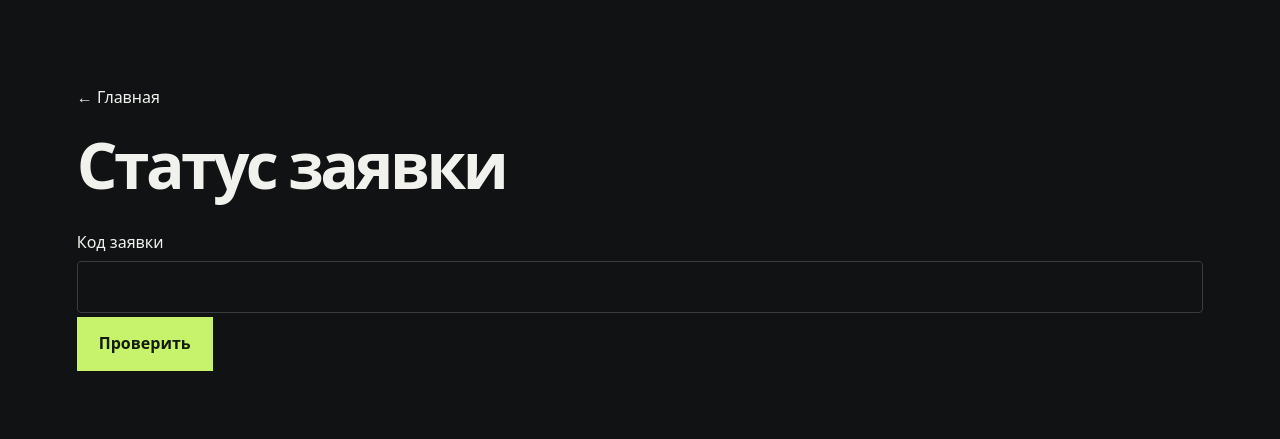
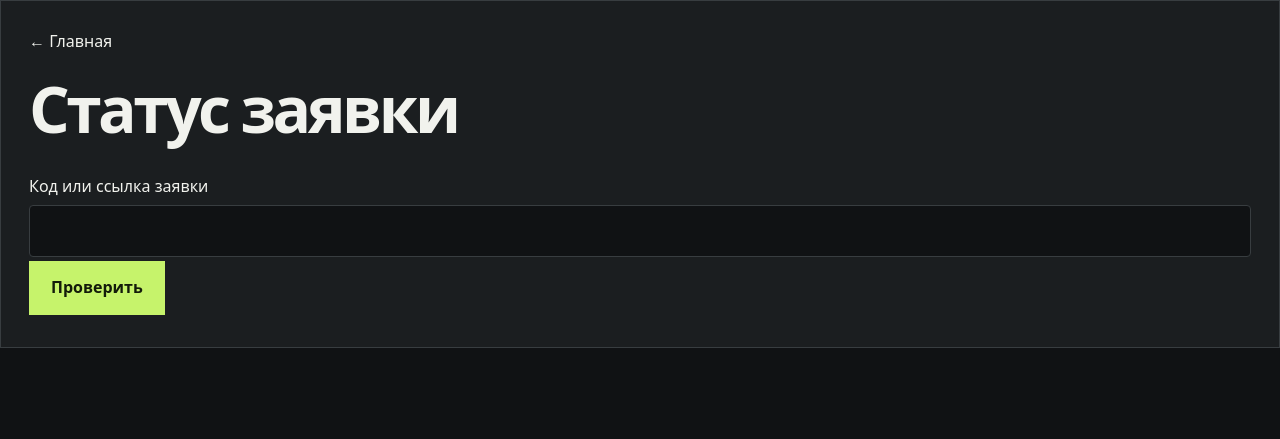
Before and after one commit to murasbaby9-cmyk/it-support-hub, a Django app: page /track/ in a window 1280 px wide. Shown: the top 439 px of the page. Run offline with Django 5.2, Linux system fonts and the light colour scheme.

Commit message:
V3 - Fixed admin, chatbot and tracking

```diff
--- a/tickets/admin.py
+++ b/tickets/admin.py
@@ -8,3 +8,6 @@ class RequestAdmin(admin.ModelAdmin):
     readonly_fields=('code','created')
 admin.site.register([Service,Review,Chat,Ticket])
 admin.site.site_header='IT Support Pro • Управление'
+admin.site.site_title='IT Support Pro'
+admin.site.index_title='Управление заявками и услугами'
+RequestAdmin.list_editable=('status',)
--- a/tickets/templates/track.html
+++ b/tickets/templates/track.html
@@ -1 +1 @@
-{% load static %}<!doctype html><html lang="ru"><meta charset="utf-8"><meta name="viewport" content="width=device-width,initial-scale=1"><link rel="stylesheet" href="{% static 'style.css' %}"><main><section><a href="/">← Главная</a><h2>Статус заявки</h2>{% if item %}<p>Номер для отслеживания (сохраните его):</p><p style="overflow-wrap:anywhere">{{ item.code }}</p><h3>{{ item.get_status_display }}</h3>{% elif searched %}<p>Заявка не найдена.</p>{% endif %}<form action="/track/" method="get"><label for="code">Код заявки</label><input id="code" name="code" required><button class="btn">Проверить</button></form></section></main></html>
+{% load static %}<!doctype html><html lang="ru"><head><meta charset="utf-8"><meta name="viewport" content="width=device-width,initial-scale=1"><title>Статус заявки</title><link rel="stylesheet" href="{% static 'style.css' %}"></head><body><main><section class="panel"><a href="/">← Главная</a><h2>Статус заявки</h2>{% if item %}<p>Заявка найдена. Сохраните код или адрес этой страницы.</p><input id="ticketCode" readonly value="{{ item.code }}" onclick="this.select()"><button class="btn" id="copy">Копировать код</button><h3>{{ item.get_status_display }}</h3><p>Услуга: {{ item.service.name }}</p><p>Дата: {{ item.created|date:'d.m.Y H:i' }}</p><p>Ориентировочно от {{ item.service.price }} ₸</p><a href="{% url 'track' item.code %}">Обновить статус</a>{% elif searched %}<p>Заявка не найдена. Проверьте полный код.</p>{% endif %}<form action="{% url 'lookup' %}" method="get"><label for="code">Код или ссылка заявки</label><input id="code" name="code" value="{{ raw }}" required><button class="btn">Проверить</button></form></section></main><script>const b=document.getElementById('copy');if(b)b.onclick=async()=>{const i=document.getElementById('ticketCode');i.select();try{await navigator.clipboard.writeText(i.value);b.textContent='Скопировано'}catch{b.textContent='Скопируйте выделенный код вручную'}};</script></body></html>
--- a/tickets/views.py
+++ b/tickets/views.py
@@ -16,10 +16,11 @@ def index(request):
         logger.warning('Өтінім формасы тексеруден өтпеді')
     return render(request,'index.html',dict(form=form,services=Service.objects.all(),reviews=Review.objects.filter(approved=True),reviewform=ReviewForm()))
 def track(request,code=None):
-    raw=code or request.GET.get('code',''); item=None
+    raw=str(code or request.GET.get('code','')).strip(); item=None
+    if '/track/' in raw: raw=raw.split('/track/',1)[1].strip('/').split('?')[0]
     try: item=Request.objects.filter(code=uuid.UUID(str(raw))).first()
-    except ValueError: pass
-    return render(request,'track.html',dict(item=item,searched=bool(raw)))
+    except (ValueError, AttributeError): pass
+    return render(request,'track.html',dict(item=item,searched=bool(raw),raw=raw))
 @require_POST
 def review(request):
     f=ReviewForm(request.POST)
@@ -33,9 +34,28 @@ def chat(request):
     cache.set(key,n+1,60)
     msg=request.POST.get('message','').strip()[:500]; low=msg.lower()
     if not msg: return JsonResponse({'answer':'Напишите вопрос.'})
-    answer='Опишите проблему в форме заявки или свяжитесь с мастером в WhatsApp. / Өтінім қалдырыңыз.'
-    for words,reply in [(('windows','виндов','жүйе'),'Установка Windows — ориентировочно от 6000 ₸. Сохраните важные файлы перед установкой.'),(('wifi','wi-fi','интернет','роутер','желі'),'Проверьте питание роутера и перезапустите его. Настройка сети — от 5000 ₸.'),(('цен','стоим','баға'),'Цены указаны в каталоге. Итог согласуется после диагностики.'),(('выезд','адрес','келу'),'Оставьте заявку с адресом. Мастер согласует время выезда.'),(('привет','здрав','сәлем'),'Здравствуйте! Сәлем! Чем помочь: Windows, сеть, ремонт или выезд?')]:
-        if any(w in low for w in words): answer=reply; break
+    topics=[
+        (('не включ','не запуска','қосылмай','черный экран','чёрный экран'),'Проверьте питание и кабель монитора. Есть ли индикаторы, шум вентиляторов или звуковые сигналы? Не вскрывайте блок питания.'),
+        (('тормоз','медлен','завис','баяу'),'Откройте диспетчер задач Ctrl+Shift+Esc и проверьте загрузку CPU, памяти и диска. Какой показатель близок к 100%?'),
+        (('перегрев','греется','шум','температур'),'Выключите устройство, если оно перегревается. Не закрывайте вентиляцию. Это ноутбук или настольный ПК?'),
+        (('windows','виндов','драйвер','жүйе'),'Поможем с Windows и драйверами. Уточните: нужна переустановка, восстановление загрузки или устранение ошибки? Перед переустановкой сохраните файлы.'),
+        (('wifi','wi-fi','интернет','роутер','желі','вайфай'),'Проверьте, работает ли интернет на другом устройстве. Если нет, перезапустите роутер. Проблема на всех устройствах или только одном?'),
+        (('принтер','сканер','печата'),'Проверьте питание, бумагу и подключение. Какая модель принтера и какая ошибка отображается?'),
+        (('вирус','реклама','взлом'),'Не вводите пароли на подозрительных страницах. Запустите проверку встроенным антивирусом. Что именно происходит?'),
+        (('сервер','офис','локальн','бизнес'),'Настраиваем серверы и офисные сети. Сколько устройств нужно обслуживать и какая задача стоит?'),
+        (('камер','видеонаблю'),'Уточните количество камер и требуется ли монтаж или настройка существующей системы.'),
+        (('цен','стоим','баға','сколько','прайс'),'Ориентировочные цены: '+ '; '.join(f'{x.name}: от {x.price} ₸' for x in Service.objects.all())+'. Итог согласуется после диагностики.'),
+        (('статус','номер заявки','өтінім'),'Откройте раздел «Статус» и вставьте полный код или ссылку, полученную после отправки заявки.'),
+        (('выезд','адрес','келу','заказ','заявк'),'Нажмите «Оформить заявку» под чатом. Выберите услугу и оставьте контакты. Время выезда согласуем лично.'),
+        (('привет','здрав','сәлем'),'Здравствуйте! Сәлем! Опишите неисправность: компьютер не включается, тормозит, нет интернета или нужна настройка?'),
+    ]
+    answer='Уточните модель устройства, симптомы и текст ошибки. Если нужна помощь мастера, нажмите «Оформить заявку» или WhatsApp.'
+    for words,reply in topics:
+        if any(w in low for w in words):
+            answer=reply; request.session['chat_topic']=reply; break
+    else:
+        if request.session.get('chat_topic'):
+            answer='Спасибо за уточнение. '+request.session['chat_topic']+' Если проблема сохраняется, оформите заявку для диагностики.'
     Chat.objects.create(message=msg,answer=answer)
     return JsonResponse({'answer':answer})
 @staff_member_required
```
Also changed, not shown: tickets/management/commands/setup_admin.py (added, +13 -0 lines), tickets/management/__init__.py (added), tickets/management/commands/__init__.py (added), 1 other file.
